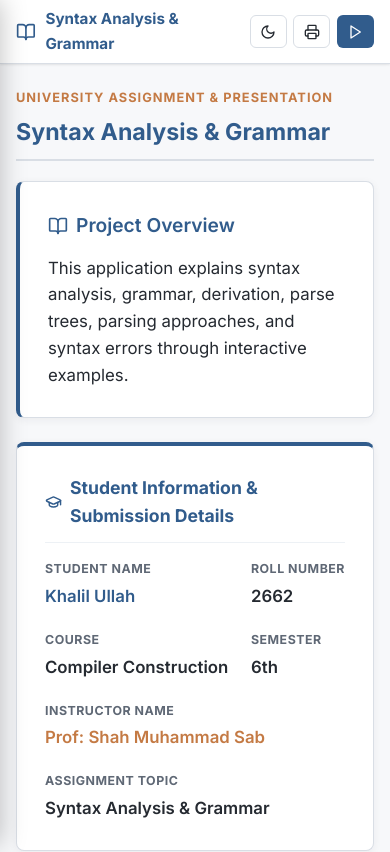
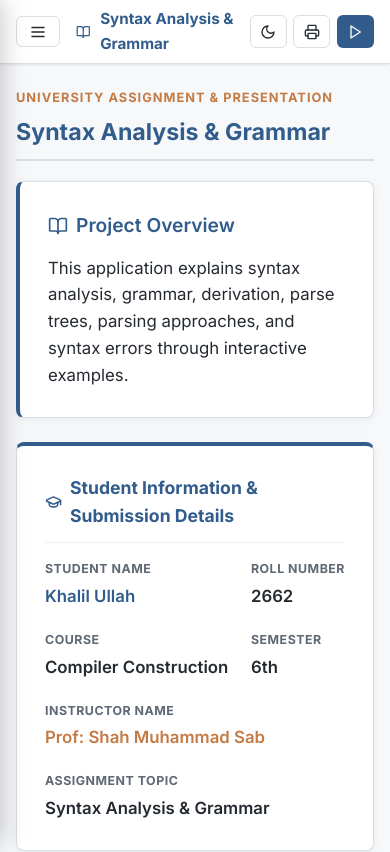
Before and after one commit to khalil-cs/syntax-analysis-grammar, a React (Vite) app: page / in a window 390 px wide. Shown: the top 852 px of the page. Built offline with nearby package versions, Linux system fonts and the light colour scheme.

Commit message:
Add mobile menu toggle button in Header component
Added mobile menu toggle button to the header.

```diff
--- a/src/components/Header.jsx
+++ b/src/components/Header.jsx
@@ -1,5 +1,5 @@
 import React from 'react';
-import { Play, Printer, BookOpen, Sun, Moon } from 'lucide-react';
+import { Play, Printer, Menu, X, BookOpen, Sun, Moon } from 'lucide-react';
 
 export default function Header({
   onTogglePresentation,
@@ -13,7 +13,14 @@ export default function Header({
     <header className="site-header">
       <div className="header-title-group">
         {/* Responsive Mobile Menu Button: Opens navigation drawer on mobile/tablet */}
-
+        <button
+          className="btn btn-outline btn-sm mobile-menu-toggle"
+          onClick={() => setSidebarOpen(!sidebarOpen)}
+          aria-label="Toggle navigation menu"
+          title="Open Menu"
+        >
+          {sidebarOpen ? <X size={18} /> : <Menu size={18} />}
+        </button>
 
         <div style={{ display: 'flex', alignItems: 'center', gap: '0.6rem' }}>
           <BookOpen size={20} color="var(--primary-color)" />
```
